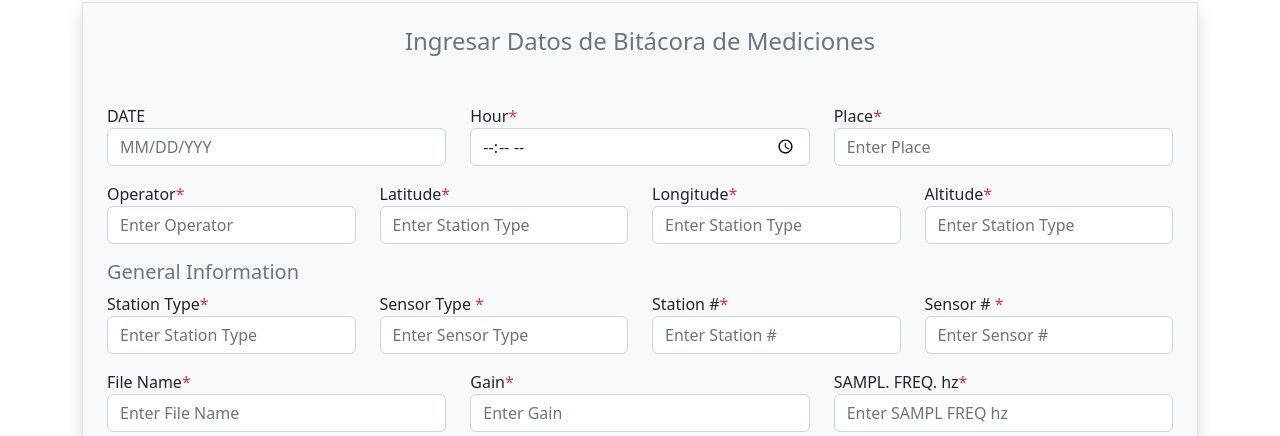
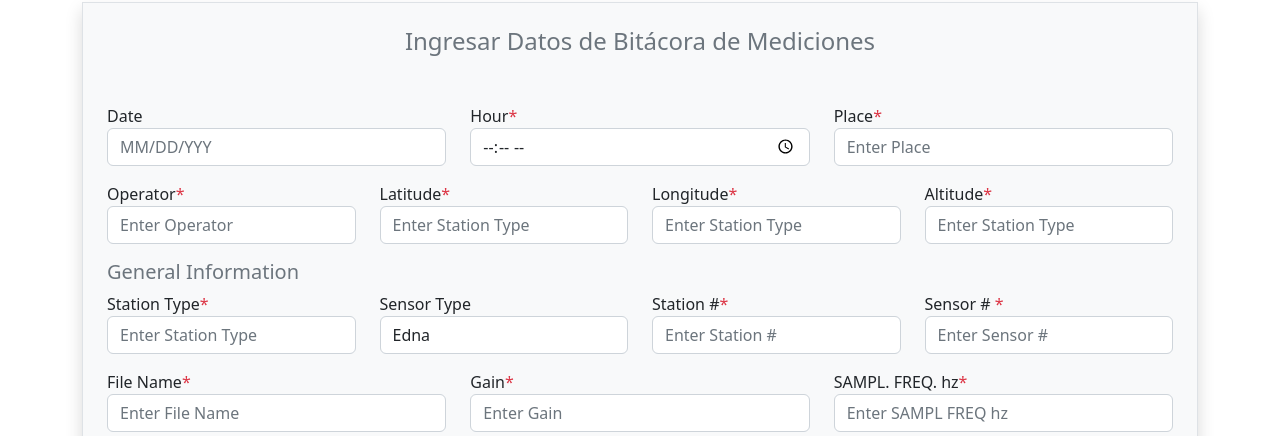
Before and after one commit to MikeDev00/Proyecto-GIIS, a Django app: page /bitacora/ in a window 1280 px wide. Shown: the part 372-808 px from the top of the page. Run offline with Django 4.2, Linux system fonts and the light colour scheme; some libraries are stand-ins or nearby versions.

Commit message:
Bitacora

```diff
--- a/ProyectoGIIS/home/templates/bitacora.html
+++ b/ProyectoGIIS/home/templates/bitacora.html
@@ -53,7 +53,7 @@
 
                                        <form method="post">
                                          <div class="form-group">
-                                           <label class="control-label" for="date">DATE</label>
+                                           <label class="control-label" for="date">Date</label>
                                            <input class="form-control" id="date" name="date" placeholder="MM/DD/YYY" type="text"/>
                                          </div>
 
@@ -107,8 +107,11 @@
                             </div>
 
                             <div class="mb-3 col-md-3">
-                                <label for="Senstype">Sensor Type <span class="text-danger">*</span></label>
-                                <input type="text" name="Senstype" class="form-control" placeholder="Enter Sensor Type " id="Senstype">
+                                <label for="Senstype"> Sensor Type </label>
+                                <select id="Senstype" name="Senstype" class ="form-control">
+                                    <option value="Edna">Edna</option>
+                                    <option value="Fisc">Fisc (5m/s)</option>
+                                  </select>
                             </div>
 
                             <div class="mb-3 col-md-3">
```
